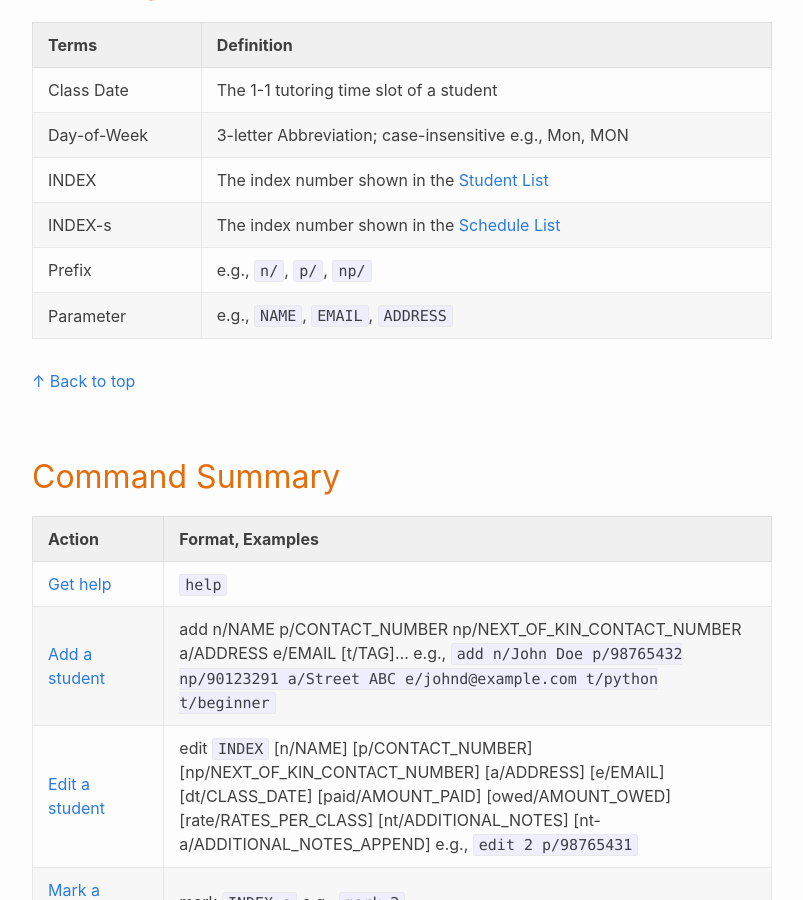
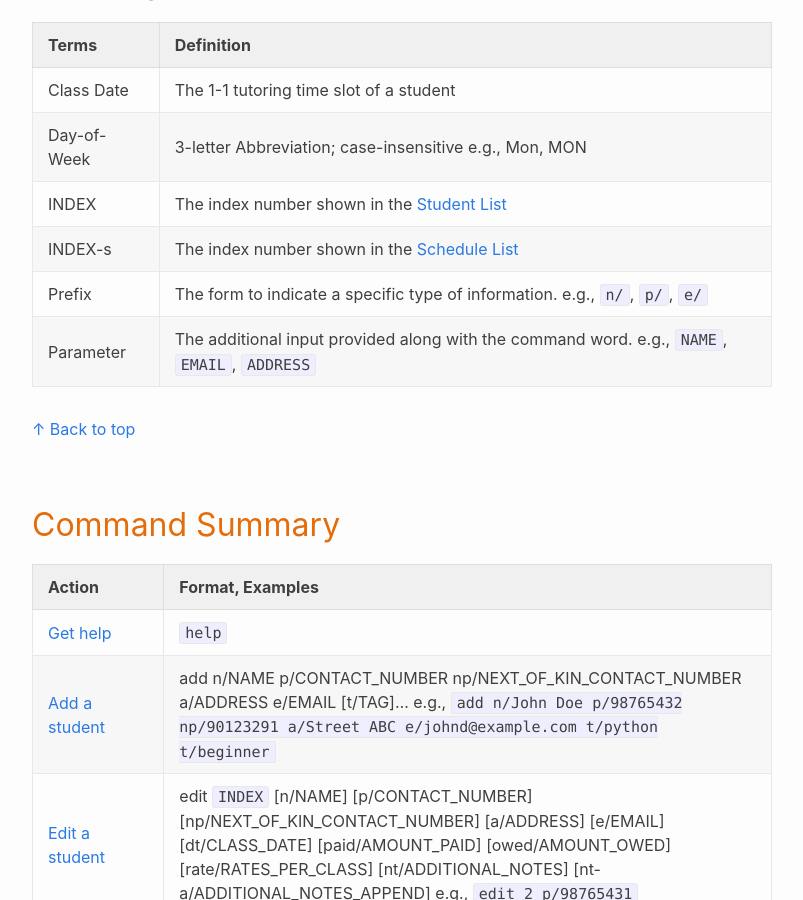
Before and after one commit to AY2223S1-CS2103T-T09-4/tp-clone-for-cs2101UG, a Jekyll site: the page built from docs/UserGuide_CS2101.md, in a window 1280 px wide and 900 px high, scrolled down 30547 px. Shown: the whole window, without its empty margins (238-1041 px from the left). Built offline with Jekyll 4.4.1, drawn with Linux system fonts in a browser that asks for light colours; our own code applies the rules of GitHub Pages for plain Markdown files.

Commit message:
Improve Glossary

```diff
--- a/docs/UserGuide_CS2101.md
+++ b/docs/UserGuide_CS2101.md
@@ -773,14 +773,14 @@ A: Follow the following procedure to open the application correctly.
 ---
 ## Glossary
 
-| Terms       | Definition                                                  |
-|-------------|-------------------------------------------------------------|
-| Class Date  | The 1-1 tutoring time slot of a student                     |
-| Day-of-Week | 3-letter Abbreviation; case-insensitive e.g., Mon, MON      |
-| INDEX       | The index number shown in the [Student List](#ui-overview)  |
-| INDEX-s     | The index number shown in the [Schedule List](#ui-overview) |
-| Prefix      | e.g., `n/`, `p/`, `np/`                                     |
-| Parameter   | e.g., `NAME`, `EMAIL`, `ADDRESS`                            |
+| Terms       | Definition                                                                                  |
+|-------------|---------------------------------------------------------------------------------------------|
+| Class Date  | The 1-1 tutoring time slot of a student                                                     |
+| Day-of-Week | 3-letter Abbreviation; case-insensitive e.g., Mon, MON                                      |
+| INDEX       | The index number shown in the [Student List](#ui-overview)                                  |
+| INDEX-s     | The index number shown in the [Schedule List](#ui-overview)                                 |
+| Prefix      | The form to indicate a specific type of information. e.g., `n/`, `p/`, `e/`                 |
+| Parameter   | The additional input provided along with the command word. e.g., `NAME`, `EMAIL`, `ADDRESS` |
 
 [↑ Back to top](#table-of-contents)
 
```
